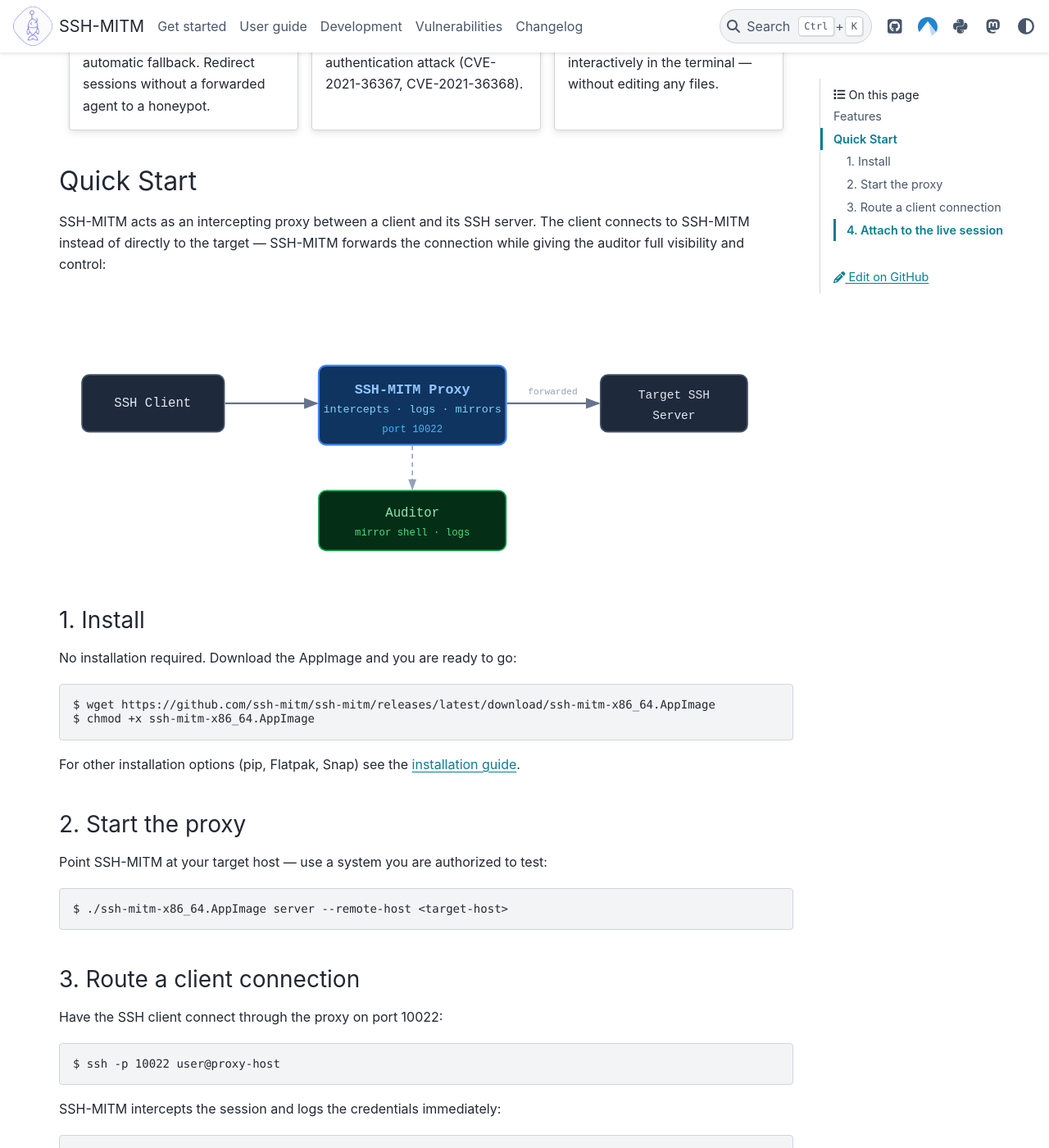
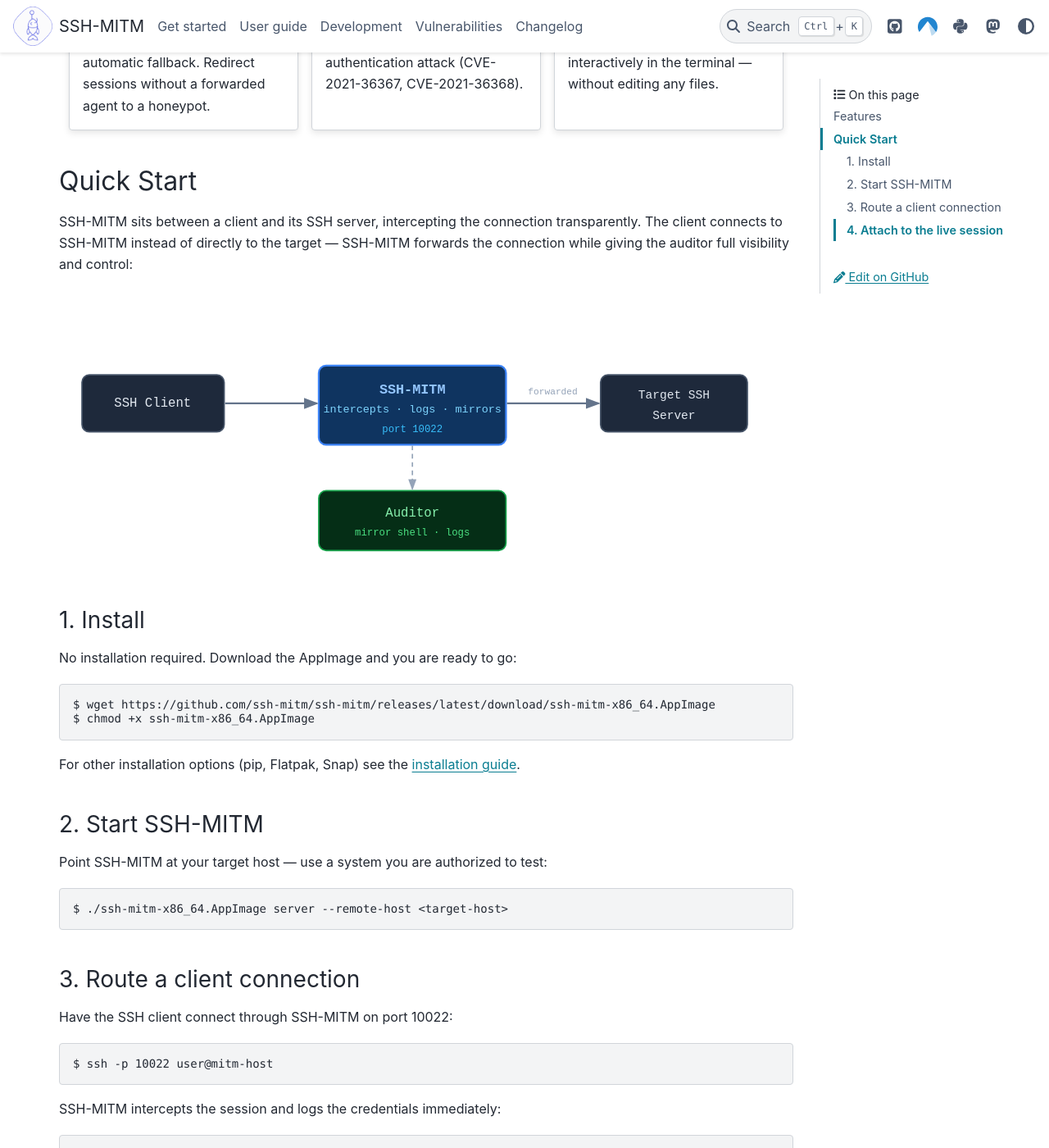
Before and after one commit to ssh-mitm/ssh-mitm, a Sphinx documentation site: the page built from doc/index.rst, in a window 1280 px wide and 1400 px high, scrolled down 1249 px. Shown: the whole window at 82% size. Built offline with Sphinx 7.4.7 and the PyData theme 0.15.4, drawn with Linux system fonts in a browser that asks for light colours; pages that are not in the unit, such as notebooks, are missing from menus; the version number is read from the project's files by our own code.

Commit message:
remove term 'proxy' from README, documentation and setup diagram

```diff
--- a/doc/index.rst
+++ b/doc/index.rst
@@ -70,9 +70,9 @@
 Quick Start
 ===========
 
-SSH-MITM acts as an intercepting proxy between a client and its SSH server. The client connects
-to SSH-MITM instead of directly to the target — SSH-MITM forwards the connection while giving
-the auditor full visibility and control:
+SSH-MITM sits between a client and its SSH server, intercepting the connection transparently.
+The client connects to SSH-MITM instead of directly to the target — SSH-MITM forwards the
+connection while giving the auditor full visibility and control:
 
 .. image:: _static/ssh-mitm-setup.svg
     :class: dark-light
@@ -90,8 +90,8 @@
 
 For other installation options (pip, Flatpak, Snap) see the :doc:`installation guide <get_started/installation>`.
 
-2. Start the proxy
-------------------
+2. Start SSH-MITM
+-----------------
 
 Point SSH-MITM at your target host — use a system you are authorized to test:
 
@@ -102,11 +102,11 @@
 3. Route a client connection
 -----------------------------
 
-Have the SSH client connect through the proxy on port 10022:
+Have the SSH client connect through SSH-MITM on port 10022:
 
 .. code-block:: none
 
-    $ ssh -p 10022 user@proxy-host
+    $ ssh -p 10022 user@mitm-host
 
 SSH-MITM intercepts the session and logs the credentials immediately:
 
```
Also changed, not shown: README.md (+8 -8 lines), doc/_static/ssh-mitm-setup.svg.
